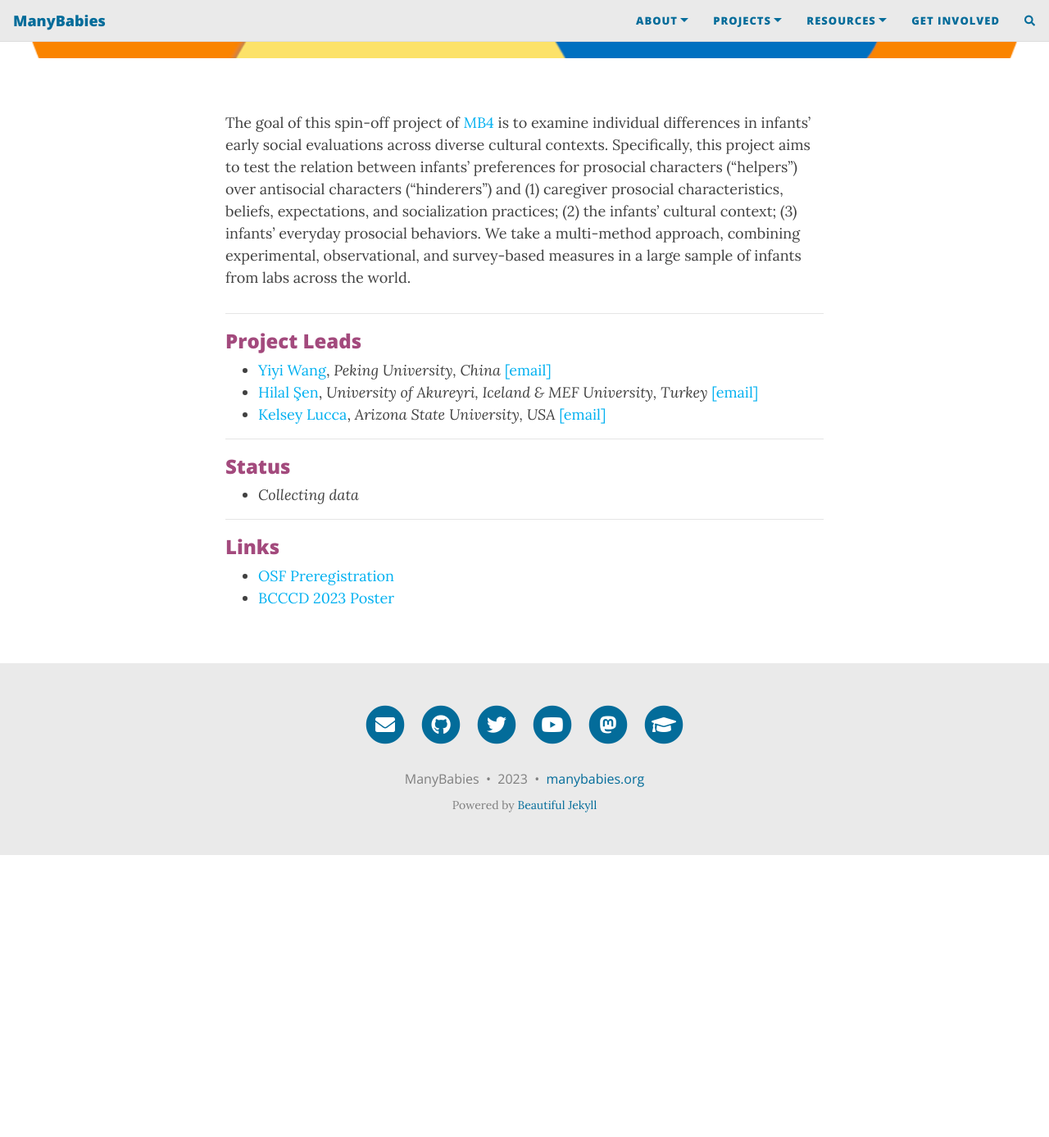
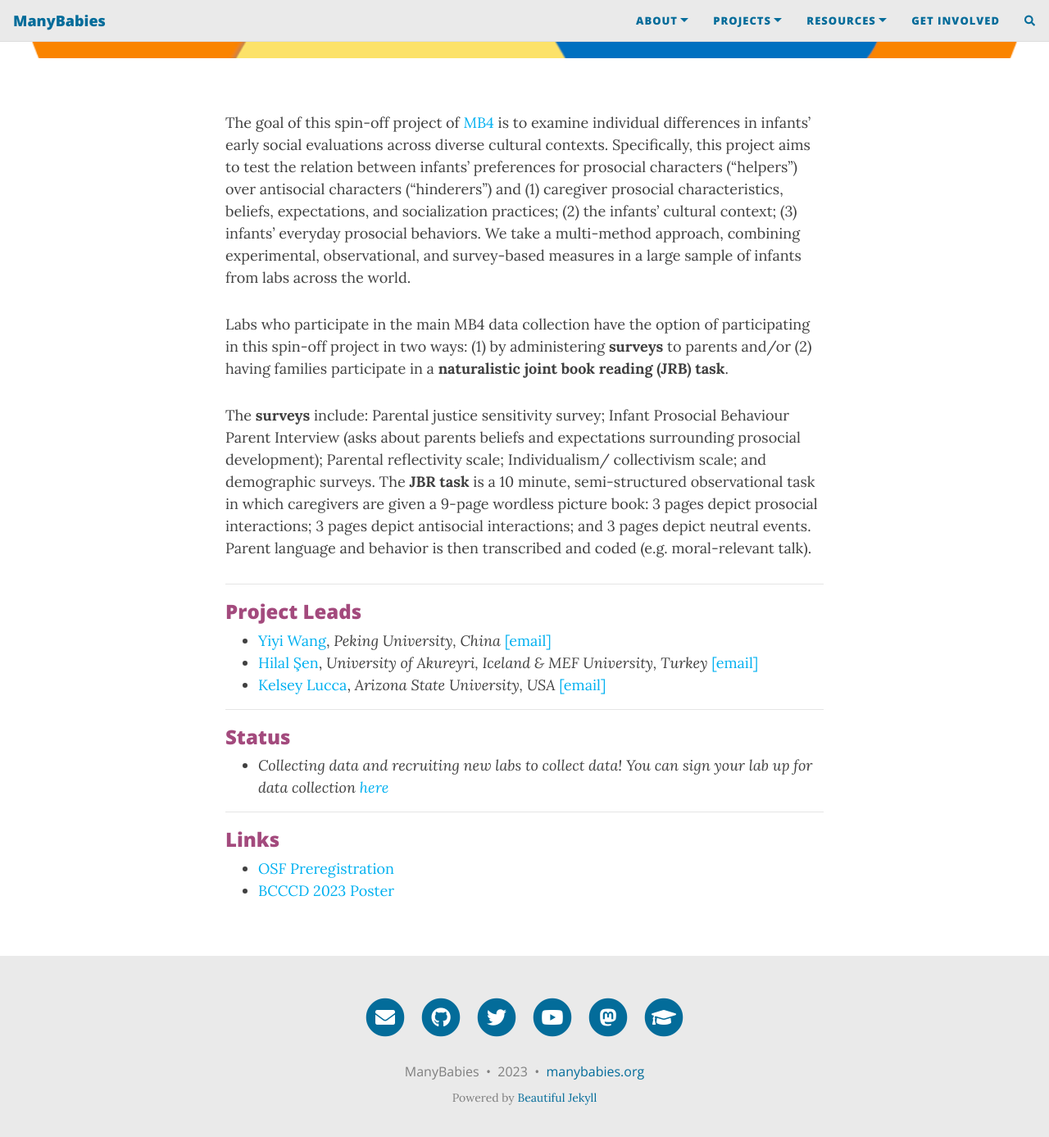
Before and after one commit to manybabies/manybabies.github.io, a Jekyll site: the page built from MB4I.md, in a window 1280 px wide and 1400 px high, scrolled down 503 px. Shown: the top 1387 px of the window at 82% size. Built offline with Jekyll 4.4.1, drawn with Linux system fonts in a browser that asks for light colours; nearby versions of some CDN libraries; comment, search, counter and statistics services are not loaded; before the commit the page ends 1546 px from its top, so only the background shows below that.

Commit message:
Update MB4I.md

```diff
--- a/MB4I.md
+++ b/MB4I.md
@@ -5,7 +5,12 @@ subtitle: Individual differences in infants’ social evaluations across culture
 cover-img: /assets/img/MB4_logo.png
 ---
 
-The goal of this spin-off project of [MB4]({{site.baseurl}}/MB4/) is to examine individual differences in infants' early social evaluations across diverse cultural contexts. Specifically, this project aims to test the relation between infants' preferences for prosocial characters ("helpers") over antisocial characters ("hinderers") and (1) caregiver prosocial characteristics, beliefs, expectations, and socialization practices; (2) the infants' cultural context; (3) infants' everyday prosocial behaviors. We take a multi-method approach, combining experimental, observational, and survey-based measures in a large sample of infants from labs across the world.
+The goal of this spin-off project of [MB4]({{site.baseurl}}/MB4/) is to examine individual differences in infants' early social evaluations across diverse cultural contexts. Specifically, this project aims to test the relation between infants' preferences for prosocial characters ("helpers") over antisocial characters ("hinderers") and (1) caregiver prosocial characteristics, beliefs, expectations, and socialization practices; (2) the infants' cultural context; (3) infants' everyday prosocial behaviors. We take a multi-method approach, combining experimental, observational, and survey-based measures in a large sample of infants from labs across the world.<br>
+
+Labs who participate in the main MB4 data collection have the option of participating in this spin-off project in two ways: (1) by administering **surveys** to parents and/or (2) having families participate in a **naturalistic joint book reading (JRB) task**.
+
+The **surveys** include: Parental justice sensitivity survey; Infant Prosocial Behaviour Parent Interview (asks about parents beliefs and expectations surrounding prosocial development); Parental reflectivity scale; Individualism/ collectivism scale; and demographic surveys. The **JBR task** is a 10 minute, semi-structured observational task in which caregivers are given a 9-page wordless picture book: 3 pages depict prosocial interactions; 3 pages depict antisocial interactions; and 3 pages depict neutral events. Parent language and behavior is then transcribed and coded (e.g. moral-relevant talk).
+
 
 
 ***
@@ -17,7 +22,7 @@ The goal of this spin-off project of [MB4]({{site.baseurl}}/MB4/) is to examine
 
 ***
 ### Status
-* *Collecting data*
+* *Collecting data and recruiting new labs to collect data! You can sign your lab up for data collection [here](https://docs.google.com/forms/d/e/1FAIpQLScUicLDQnkKpFa1UdKL8wrPY-qdq3PfY6NbrlkLXHhK_WK2yg/viewform)*
 
 ***
 ### Links
```
